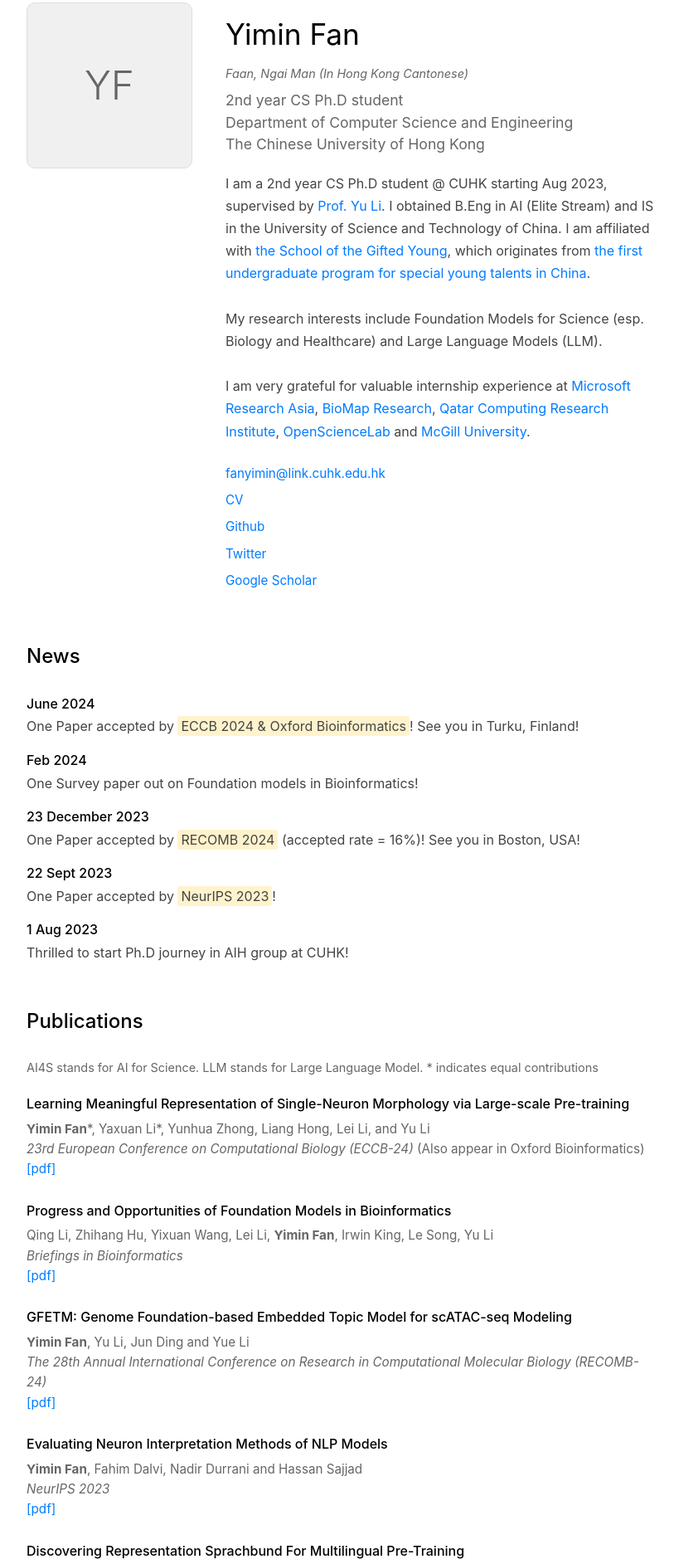
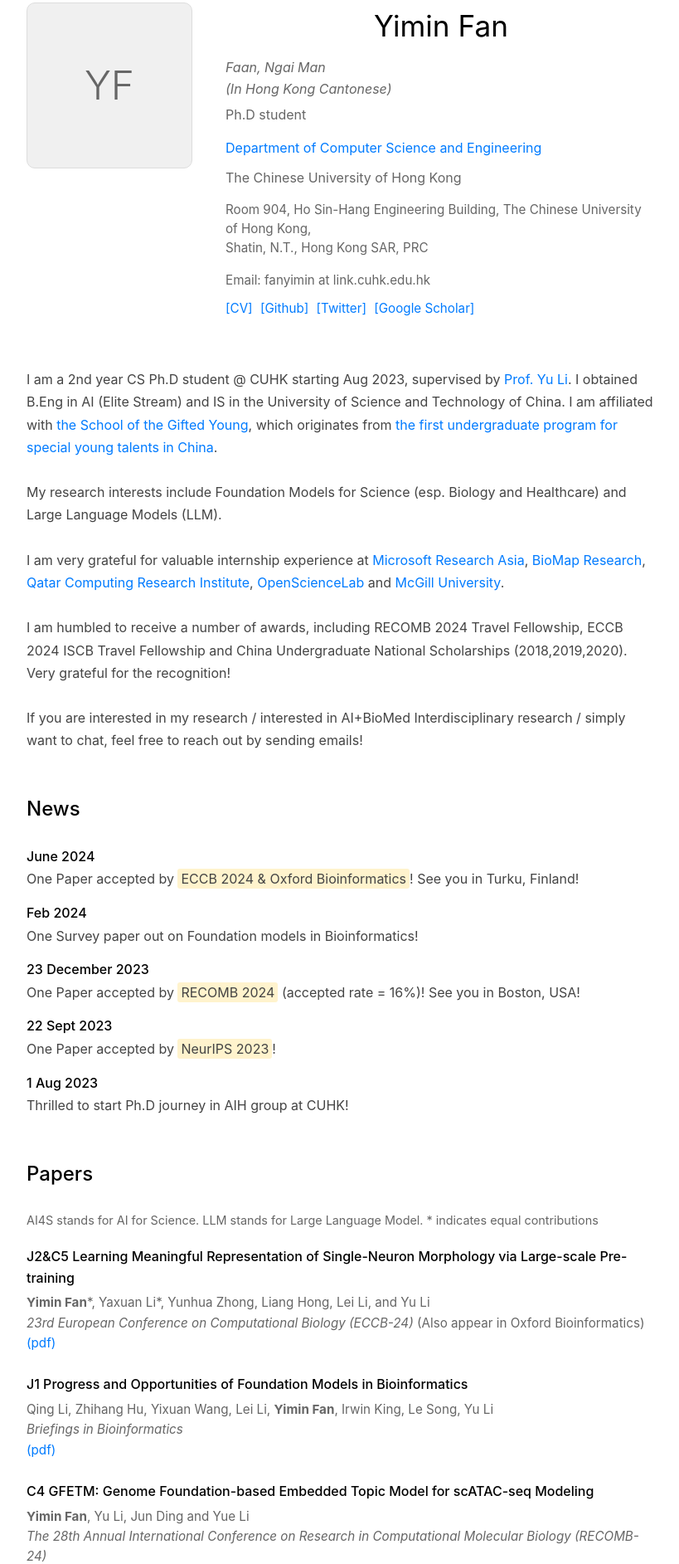
Before and after one commit to fanyimin-cuhk/fanyimin-cuhk.github.io, a plain HTML site: page index.html in a window 1280 px wide. Shown: the part 57-1942 px from the top of the page at 83% size, without its empty margins (228-1047 px from the left). Drawn offline with Linux system fonts and the light colour scheme.

Commit message:
Update index.html

```diff
--- a/index.html
+++ b/index.html
@@ -31,16 +31,12 @@
             align-items: flex-start;
         }
 
-        .profile-section {
-            flex-shrink: 0;
-        }
-
         .profile-img {
             width: 200px;
             height: 200px;
             border-radius: 10px;
             background: #f0f0f0;
-            margin-bottom: 20px;
+            flex-shrink: 0;
             display: flex;
             align-items: center;
             justify-content: center;
@@ -52,56 +48,68 @@
 
         .info-section {
             flex: 1;
-            padding-top: 10px;
         }
 
         .name {
             font-size: 2.2rem;
             font-weight: 400;
-            margin-bottom: 8px;
+            margin-bottom: 10px;
             color: #000;
+            text-align: center;
         }
 
         .name-pronunciation {
-            font-size: 0.9rem;
+            font-size: 1rem;
             color: #666;
             font-style: italic;
-            margin-bottom: 8px;
+            margin-bottom: 5px;
         }
 
         .title {
-            font-size: 1.1rem;
+            font-size: 1rem;
             color: #666;
-            margin-bottom: 20px;
-            line-height: 1.5;
+            margin-bottom: 15px;
         }
 
-        .bio {
+        .department {
+            color: #007bff;
+            text-decoration: none;
             font-size: 1rem;
-            line-height: 1.7;
-            color: #444;
-            margin-bottom: 25px;
+            margin-bottom: 10px;
+            display: block;
         }
 
-        .bio a {
-            color: #007bff;
-            text-decoration: none;
-        }
-
-        .bio a:hover {
+        .department:hover {
             text-decoration: underline;
         }
 
+        .university {
+            color: #666;
+            font-size: 1rem;
+            margin-bottom: 15px;
+        }
+
+        .address {
+            color: #666;
+            font-size: 0.95rem;
+            line-height: 1.5;
+            margin-bottom: 15px;
+        }
+
+        .email {
+            color: #666;
+            font-size: 0.95rem;
+            margin-bottom: 10px;
+        }
+
         .contact-links {
-            display: flex;
-            flex-direction: column;
-            gap: 8px;
+            font-size: 0.95rem;
         }
 
         .contact-links a {
             color: #007bff;
             text-decoration: none;
-            font-size: 0.95rem;
+            margin-right: 5px;
         }
 
         .contact-links a:hover {
@@ -117,6 +125,22 @@
             font-weight: 500;
             margin-bottom: 25px;
             color: #000;
+        }
+
+        .bio {
+            font-size: 1rem;
+            line-height: 1.7;
+            color: #444;
+            margin-bottom: 30px;
+        }
+
+        .bio a {
+            color: #007bff;
+            text-decoration: none;
+        }
+
+        .bio a:hover {
+            text-decoration: underline;
         }
 
         .news-item {
@@ -188,15 +212,12 @@
             .profile-img {
                 width: 150px;
                 height: 150px;
-                margin: 0 auto 20px;
+                margin: 0 auto;
+                font-size: 36px;
             }
 
             .name {
                 font-size: 1.8rem;
-            }
-
-            .contact-links {
-                align-items: center;
             }
         }
     </style>
@@ -204,15 +225,33 @@
 <body>
     <div class="container">
         <header class="header">
-            <div class="profile-section">
             <div class="profile-img">YF</div>
-            </div>
 
             <div class="info-section">
                 <h1 class="name">Yimin Fan</h1>
-                <div class="name-pronunciation">Faan, Ngai Man (In Hong Kong Cantonese)</div>
-                <p class="title">2nd year CS Ph.D student<br>Department of Computer Science and Engineering<br>The Chinese University of Hong Kong</p>
+                <div class="name-pronunciation">Faan, Ngai Man<br>(In Hong Kong Cantonese)</div>
+                <div class="title">Ph.D student</div>
 
+                <a href="#" class="department">Department of Computer Science and Engineering</a>
+                <div class="university">The Chinese University of Hong Kong</div>
+
+                <div class="address">
+                    Room 904, Ho Sin-Hang Engineering Building, The Chinese University of Hong Kong,<br>
+                    Shatin, N.T., Hong Kong SAR, PRC
+                </div>
+
+                <div class="email">Email: fanyimin at link.cuhk.edu.hk</div>
+
+                <div class="contact-links">
+                    <a href="#">[CV]</a>
+                    <a href="#">[Github]</a>
+                    <a href="#">[Twitter]</a>
+                    <a href="#">[Google Scholar]</a>
+                </div>
+            </div>
+        </header>
+
+        <section class="section">
             <div class="bio">
                 I am a 2nd year CS Ph.D student @ CUHK starting Aug 2023, supervised by <a href="#">Prof. Yu Li</a>.
                 I obtained B.Eng in AI (Elite Stream) and IS in the University of Science and Technology of China.
@@ -224,17 +263,12 @@
                 I am very grateful for valuable internship experience at <a href="#">Microsoft Research Asia</a>,
                 <a href="#">BioMap Research</a>, <a href="#">Qatar Computing Research Institute</a>,
                 <a href="#">OpenScienceLab</a> and <a href="#">McGill University</a>.
+                <br><br>
+                I am humbled to receive a number of awards, including RECOMB 2024 Travel Fellowship, ECCB 2024 ISCB Travel Fellowship and China Undergraduate National Scholarships (2018,2019,2020). Very grateful for the recognition!
+                <br><br>
+                If you are interested in my research / interested in AI+BioMed Interdisciplinary research / simply want to chat, feel free to reach out by sending emails!
             </div>
-
-                <div class="contact-links">
-                    <a href="mailto:fanyimin@link.cuhk.edu.hk">fanyimin@link.cuhk.edu.hk</a>
-                    <a href="#">CV</a>
-                    <a href="#">Github</a>
-                    <a href="#">Twitter</a>
-                    <a href="#">Google Scholar</a>
-                </div>
-            </div>
-        </header>
+        </section>
 
         <section class="section">
             <h2 class="section-title">News</h2>
@@ -266,62 +300,70 @@
         </section>
 
         <section class="section">
-            <h2 class="section-title">Publications</h2>
+            <h2 class="section-title">Papers</h2>
             <p style="font-size: 0.9rem; color: #666; margin-bottom: 20px;">AI4S stands for AI for Science. LLM stands for Large Language Model. * indicates equal contributions</p>
 
             <div class="publication-item">
-                <div class="pub-title">Learning Meaningful Representation of Single-Neuron Morphology via Large-scale Pre-training</div>
+                <div class="pub-title">J2&C5 Learning Meaningful Representation of Single-Neuron Morphology via Large-scale Pre-training</div>
                 <div class="pub-details">
                     <strong>Yimin Fan</strong>*, Yaxuan Li*, Yunhua Zhong, Liang Hong, Lei Li, and Yu Li<br>
                     <em>23rd European Conference on Computational Biology (ECCB-24)</em> (Also appear in Oxford Bioinformatics)<br>
-                    <a href="#">[pdf]</a>
+                    <a href="#">(pdf)</a>
                 </div>
             </div>
 
             <div class="publication-item">
-                <div class="pub-title">Progress and Opportunities of Foundation Models in Bioinformatics</div>
+                <div class="pub-title">J1 Progress and Opportunities of Foundation Models in Bioinformatics</div>
                 <div class="pub-details">
                     Qing Li, Zhihang Hu, Yixuan Wang, Lei Li, <strong>Yimin Fan</strong>, Irwin King, Le Song, Yu Li<br>
                     <em>Briefings in Bioinformatics</em><br>
-                    <a href="#">[pdf]</a>
+                    <a href="#">(pdf)</a>
                 </div>
             </div>
 
             <div class="publication-item">
-                <div class="pub-title">GFETM: Genome Foundation-based Embedded Topic Model for scATAC-seq Modeling</div>
+                <div class="pub-title">C4 GFETM: Genome Foundation-based Embedded Topic Model for scATAC-seq Modeling</div>
                 <div class="pub-details">
                     <strong>Yimin Fan</strong>, Yu Li, Jun Ding and Yue Li<br>
                     <em>The 28th Annual International Conference on Research in Computational Molecular Biology (RECOMB-24)</em><br>
-                    <a href="#">[pdf]</a>
+                    <a href="#">(pdf)</a>
                 </div>
             </div>
 
             <div class="publication-item">
-                <div class="pub-title">Evaluating Neuron Interpretation Methods of NLP Models</div>
+                <div class="pub-title">C3 Evaluating Neuron Interpretation Methods of NLP Models</div>
                 <div class="pub-details">
                     <strong>Yimin Fan</strong>, Fahim Dalvi, Nadir Durrani and Hassan Sajjad<br>
                     <em>NeurIPS 2023</em><br>
-                    <a href="#">[pdf]</a>
+                    <a href="#">(pdf)</a>
                 </div>
             </div>
 
             <div class="publication-item">
-                <div class="pub-title">Discovering Representation Sprachbund For Multilingual Pre-Training</div>
+                <div class="pub-title">C2 Discovering Representation Sprachbund For Multilingual Pre-Training</div>
                 <div class="pub-details">
                     <strong>Yimin Fan</strong>, Yaobo Liang, Alexandre Muzio, Hany Hassan, Houqiang Li, Ming Zhou, Nan Duan<br>
                     <em>Findings of EMNLP 2021</em><br>
-                    <a href="#">[pdf]</a>
+                    <a href="#">(pdf)</a>
                 </div>
             </div>
 
             <div class="publication-item">
-                <div class="pub-title">Enhance the performance of navigation: A two-stage machine learning approach</div>
+                <div class="pub-title">C1 Enhance the performance of navigation: A two-stage machine learning approach</div>
                 <div class="pub-details">
                     <strong>Yimin Fan</strong>, Zhiyuan Wang, Yuanpeng Lin, Haisheng Tan<br>
                     <em>2020 6th International Conference on Big Data Computing and Communications (BIGCOM)</em><br>
-                    <a href="#">[pdf]</a>
+                    <a href="#">(pdf)</a>
                 </div>
             </div>
+        </section>
+
+        <section class="section">
+            <h2 class="section-title">Professional Activities</h2>
+
+            <p style="margin-bottom: 15px;"><strong>Journal/Conference Review:</strong><br>
+            Program Chair, EMNLP 2022<br>
+            Program Chair, EMNLP 2021</p>
         </section>
 
         <section class="section">
@@ -341,24 +383,25 @@
         </section>
 
         <section class="section">
-            <h2 class="section-title">Professional Activities</h2>
+            <h2 class="section-title">Teaching Assistant</h2>
 
-            <p style="margin-bottom: 15px;"><strong>Journal/Conference Review:</strong><br>
-            Program Chair, EMNLP 2022<br>
-            Program Chair, EMNLP 2021</p>
+            <div class="award-item">Introduction to Blockchain Technologies and Applications 2023@CUHK</div>
+            <div class="award-item">Numerical Methods B 2019 @USTC</div>
+            <div class="award-item">Signals and Systems 2020 @USTC</div>
+        </section>
 
-            <p style="margin-bottom: 15px;"><strong>Teaching Assistant:</strong><br>
-            Introduction to Blockchain Technologies and Applications 2023@CUHK<br>
-            Numerical Methods B 2019 @USTC<br>
-            Signals and Systems 2020 @USTC</p>
+        <section class="section">
+            <h2 class="section-title">Popular science</h2>
 
-            <p style="margin-bottom: 15px;"><strong>Popular Science:</strong><br>
-            Popular AI science blogger, Xixiaoyao (One of the authors of the most influential Chinese NLP self-media)<br>
-            Popular science book author, Hanci Liang, Zhehao Li, Yimin Fan. <em>The common practices in the Future: Artificial Intelligence</em> (in Chinese)</p>
+            <div class="award-item">Popular AI science blogger, Xixiaoyao (One of the authors of the most influential Chinese NLP self-media)</div>
+            <div class="award-item">Popular science book author, Hanci Liang, Zhehao Li, Yimin Fan. <em>The common practices in the Future: Artificial Intelligence</em> (in Chinese) (an AI book edited by Beauty of Science for students in elementary schools in Anhui Province in China)</div>
+        </section>
 
-            <p><strong>Summer Schools / Workshops / Exchange Programs:</strong><br>
-            ByteCamp 2022, Bytedance, 2022<br>
-            Sakura Science exchange program, Cathay Tri-Tech.,inc. 2019</p>
+        <section class="section">
+            <h2 class="section-title">Summer Schools / Workshops / Exchange Programs</h2>
+
+            <div class="award-item">ByteCamp 2022, Bytedance, 2022</div>
+            <div class="award-item">Sakura Science exchange program, Cathay Tri-Tech.,inc. 2019</div>
         </section>
     </div>
 </body>
```
Lines whose indentation alone changed are shown as unchanged.
